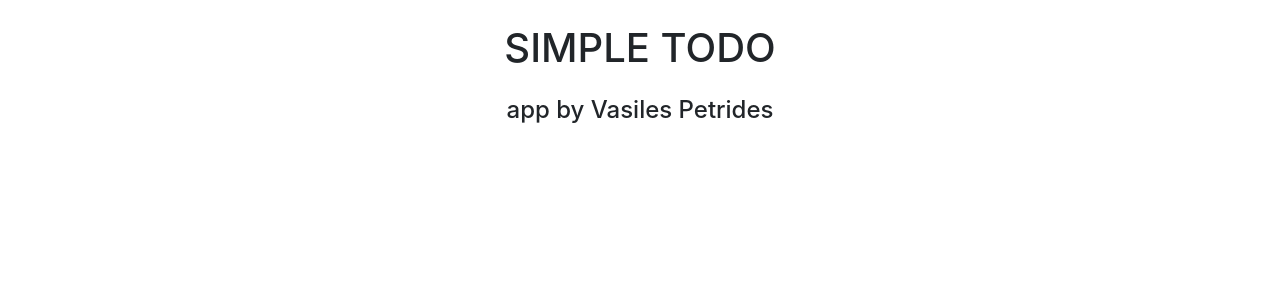
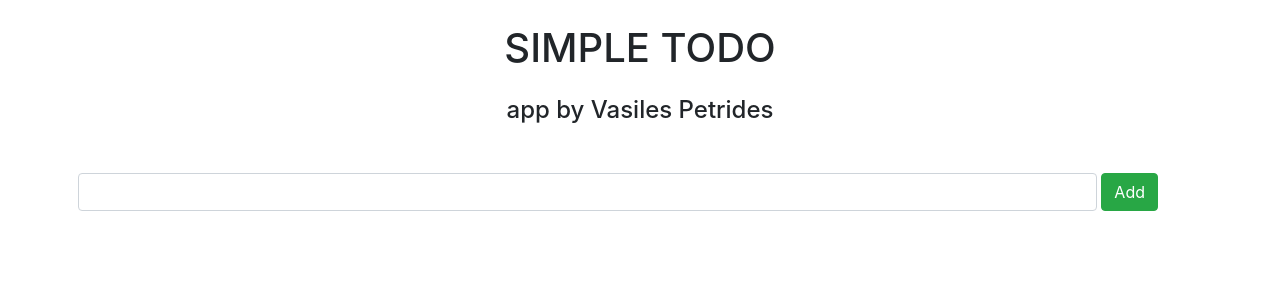
Before and after one commit to vpetridis/pern-todo, a React (Create React App) app in the folder client/: page / in a window 1280 px wide. Shown: the top 300 px of the page. Built offline with nearby package versions, Linux system fonts and the light colour scheme; no server answers.

Commit message:
uncomment components from App.js

```diff
--- a/client/src/App.js
+++ b/client/src/App.js
@@ -17,7 +17,7 @@ function App() {
       <Container className="m-5 justify-content-center">
           <Col>
             {" "}
-            {/* <InputTodo /> */}
+            <InputTodo />
           </Col>{" "}
 
         <Col className="align-self-center">
```
